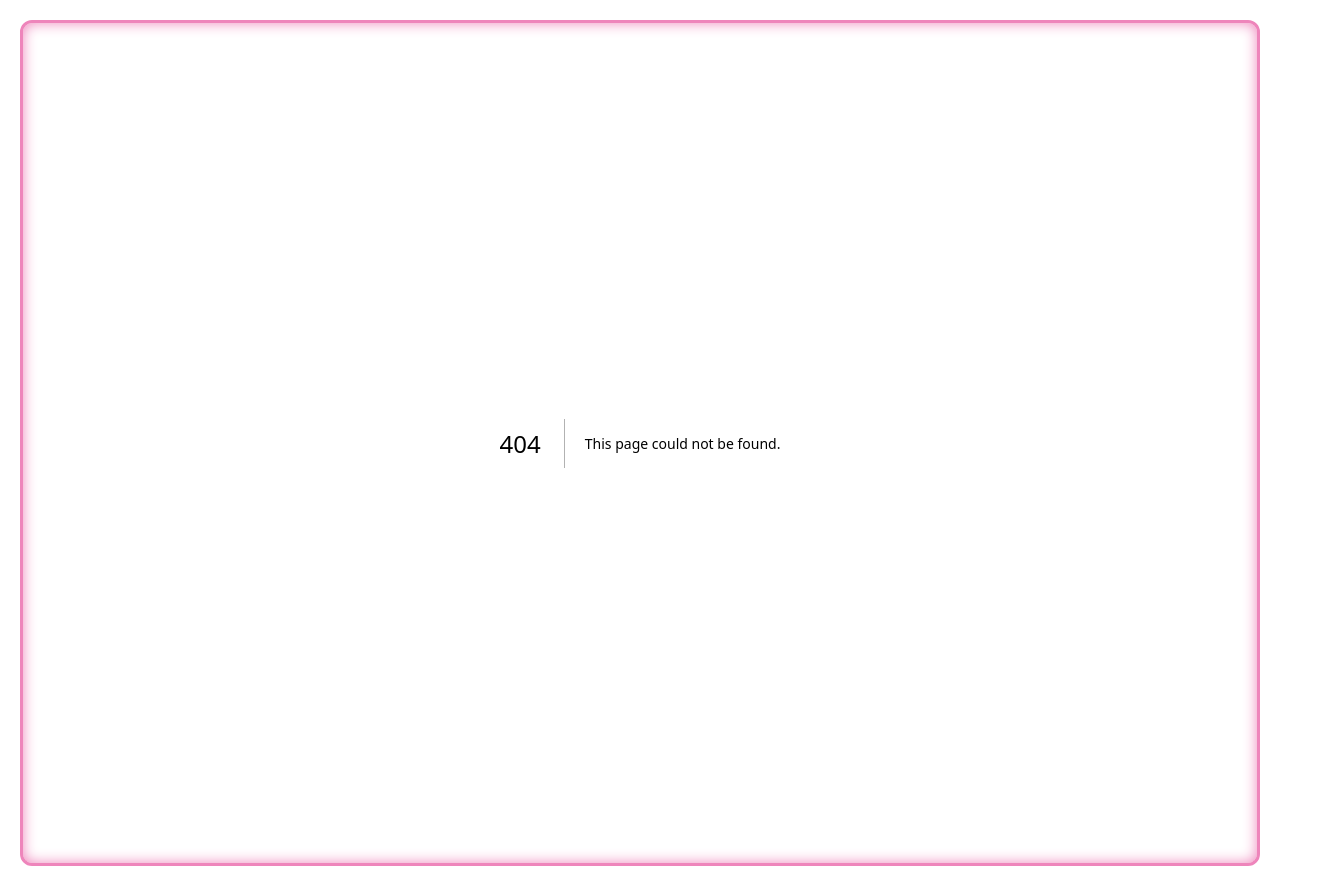
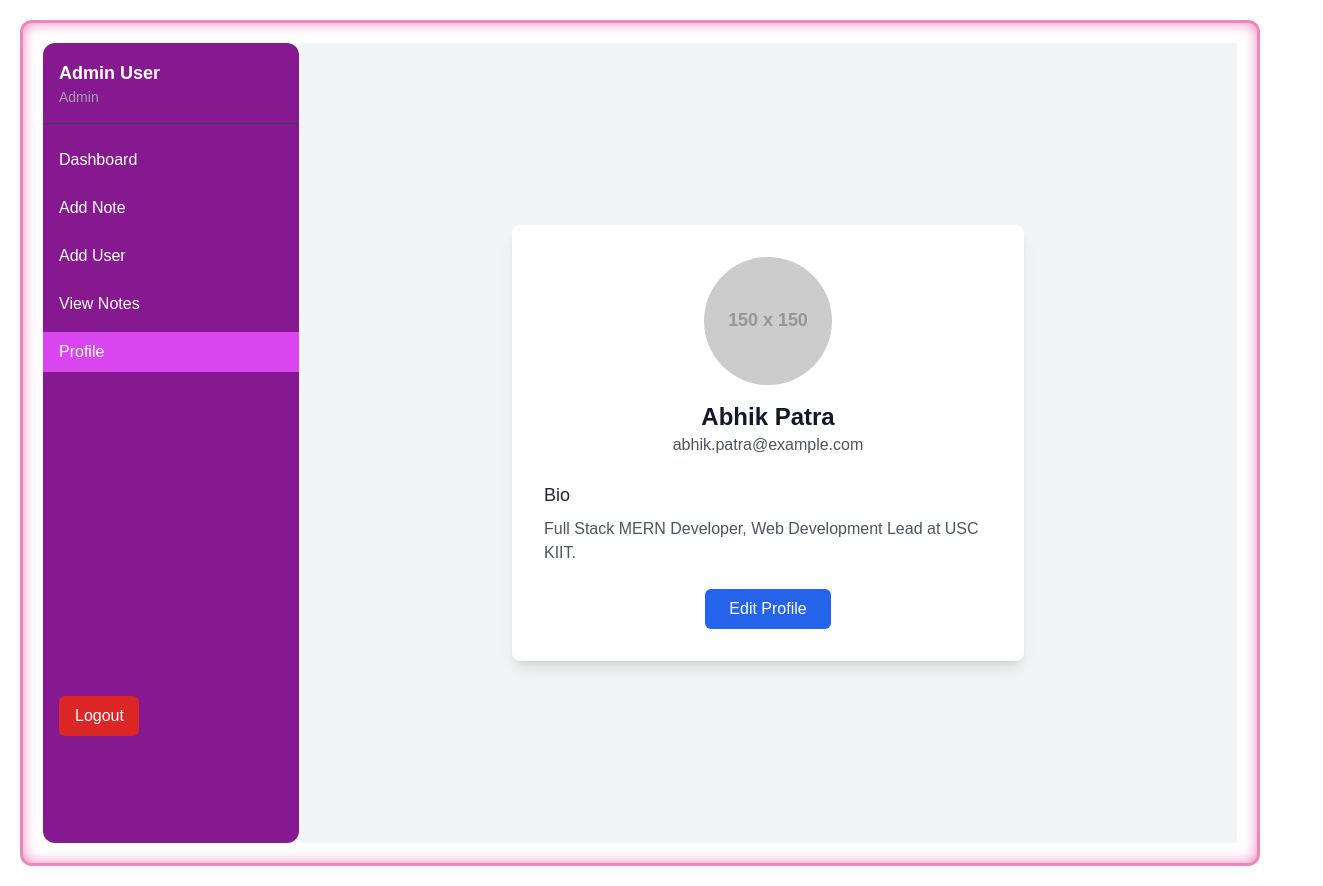
Before and after one commit to Soumyadipmaity1/k-prep, a Next.js app: page /admin/view-profile in a window 1280 px wide. Before the commit this address had no page. Shown: the whole page, 1323 px wide, since content can reach past the window. Built offline with nearby package versions, Linux system fonts and the light colour scheme; a web font is replaced by a local one.

Commit message:
profile page

```diff
--- /dev/null
+++ b/src/app/admin/view-profile/page.tsx
@@ -0,0 +1,39 @@
+import React from 'react';
+
+const Profile = () => {
+  const userProfile = {
+    name: "Abhik Patra",
+    email: "abhik.patra@example.com",
+    bio: "Full Stack MERN Developer, Web Development Lead at USC KIIT.",
+    avatar: "https://via.placeholder.com/150", // Placeholder image for the profile picture
+  };
+
+  return (
+    <div className="min-h-screen bg-gray-100 flex items-center justify-center">
+      <div className="bg-white p-8 rounded-lg shadow-lg max-w-lg w-full">
+        <div className="text-center">
+          <img
+            src={userProfile.avatar}
+            alt="Profile"
+            className="w-32 h-32 rounded-full mx-auto mb-4"
+          />
+          <h1 className="text-2xl font-semibold text-gray-900">{userProfile.name}</h1>
+          <p className="text-gray-600">{userProfile.email}</p>
+        </div>
+
+        <div className="mt-6">
+          <h2 className="text-lg font-medium text-gray-800">Bio</h2>
+          <p className="text-gray-600 mt-2">{userProfile.bio}</p>
+        </div>
+
+        <div className="mt-6 text-center">
+          <button className="bg-blue-600 text-white px-6 py-2 rounded-md hover:bg-blue-700 transition duration-300">
+            Edit Profile
+          </button>
+        </div>
+      </div>
+    </div>
+  );
+};
+
+export default Profile;
--- a/src/components/Menubar/AdminSidebar/AdminSidebar.tsx
+++ b/src/components/Menubar/AdminSidebar/AdminSidebar.tsx
@@ -35,6 +35,8 @@ const AdminSidebar = () => {
     { name: "Add Note", path: "/admin/add-note" },
     { name: "Add User", path: "/admin/add-user" },
     { name: "View Notes", path: "/admin/view-note" },
+    { name: "Profile", path: "/admin/view-profile" },
+
   ];
 
   return (
```
